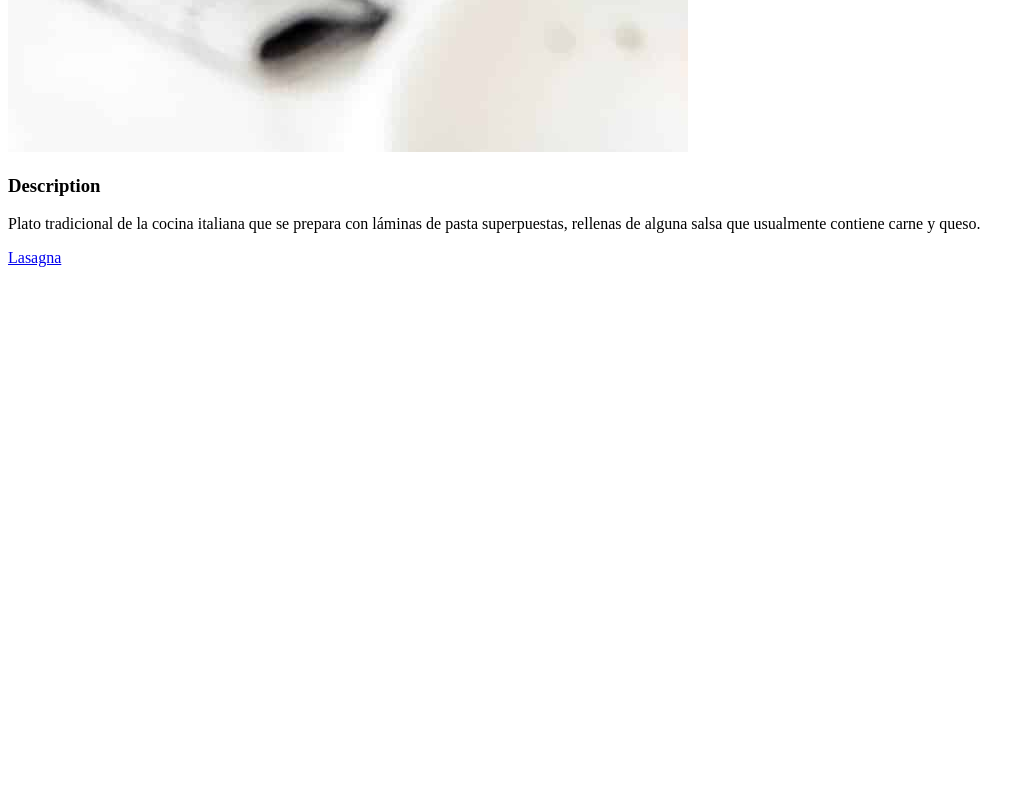
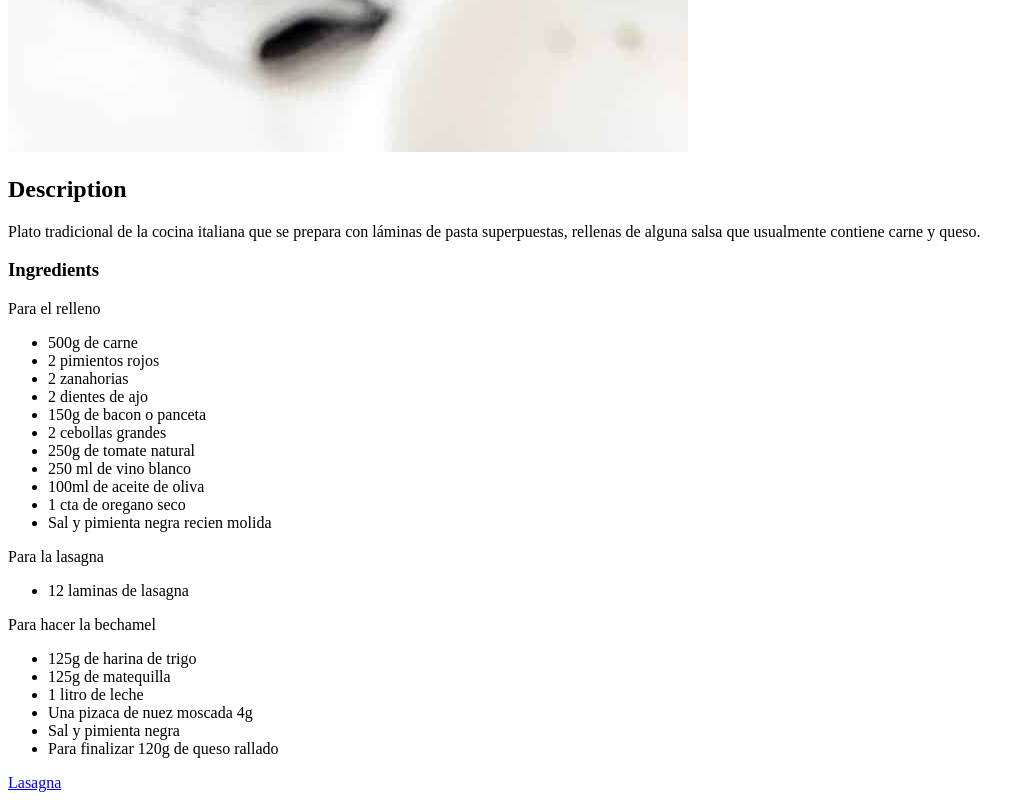
Before and after one commit to DinoG73/odin-recipes, a plain HTML site: page index.html in a window 1280 px wide. Shown: the part 947-1747 px from the top of the page, without its empty margins (0-1035 px from the left). Before the commit the page ends 1222 px from the top, so only its background shows below. Drawn offline with Linux system fonts and the light colour scheme.

Commit message:
Add description and ingredients

```diff
--- a/index.html
+++ b/index.html
@@ -9,8 +9,36 @@
 <body>
     <h1>Odin Recipes</h1>
     <img src="recipes/recipes-images/classic-lasagna-recipe.jpg" alt="lasagna image">
-    <h3>Description</h3>
+    <h2>Description</h2>
     <p>Plato tradicional de la cocina italiana que se prepara con láminas de pasta superpuestas, rellenas de alguna salsa que usualmente contiene carne y queso.</p>
+    <h3>Ingredients</h3>
+    <p>Para el relleno</p>
+    <ul>
+        <li>500g de carne</li>
+        <li>2 pimientos rojos</li>
+        <li>2 zanahorias</li>
+        <li>2 dientes de ajo</li>
+        <li>150g de bacon o panceta</li>
+        <li>2 cebollas grandes</li>
+        <li>250g de tomate natural</li>
+        <li>250 ml de vino blanco</li>
+        <li>100ml de aceite de oliva</li>
+        <li>1 cta de oregano seco</li>
+        <li>Sal y pimienta negra recien molida</li>
+    </ul>
+    <p>Para la lasagna</p>
+    <ul>
+        <li>12 laminas de lasagna</li>
+    </ul>
+    <p>Para hacer la bechamel</p>
+    <ul>
+        <li>125g de harina de trigo</li>
+        <li>125g de matequilla</li>
+        <li>1 litro de leche</li>
+        <li>Una pizaca de nuez moscada 4g</li>
+        <li>Sal y pimienta negra </li>
+        <li>Para finalizar 120g de queso rallado</li>
+    </ul>
     <a href="recipes/lasagna.html">Lasagna</a>
 </body>
 
```
